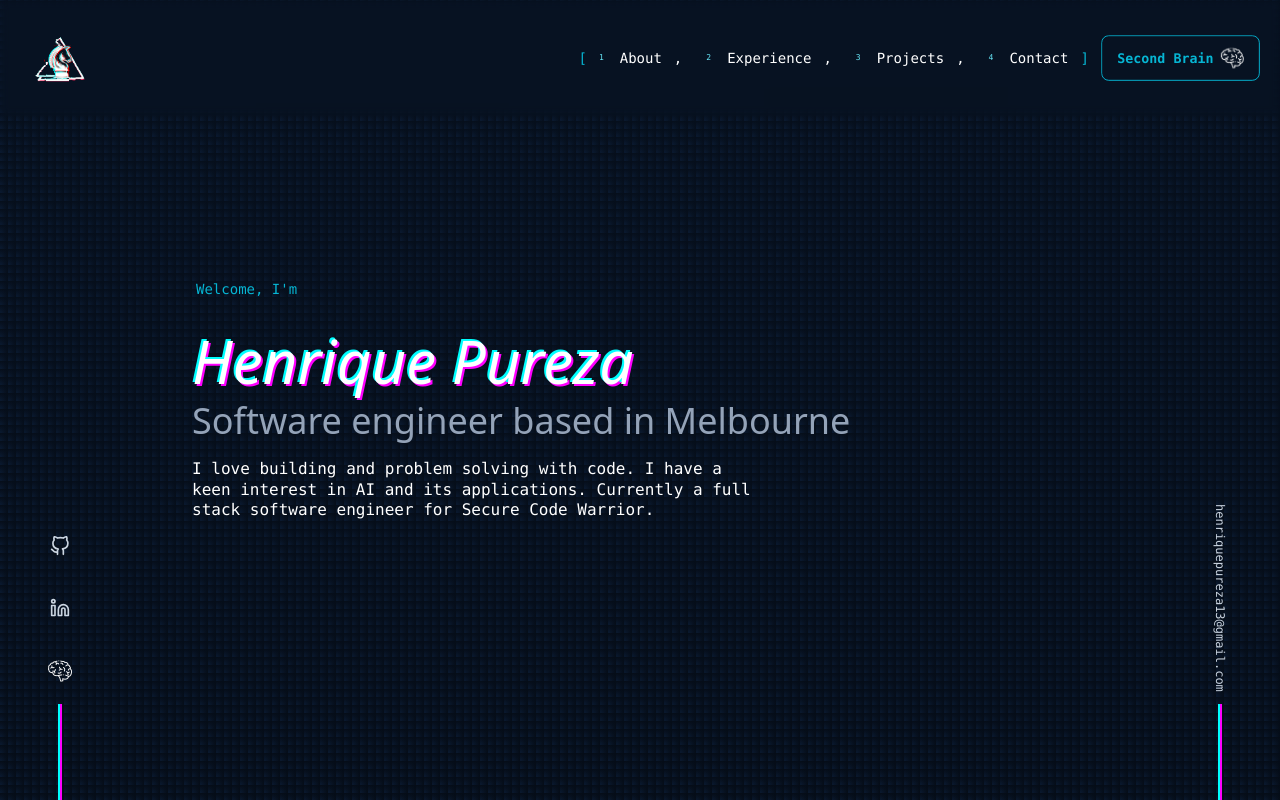
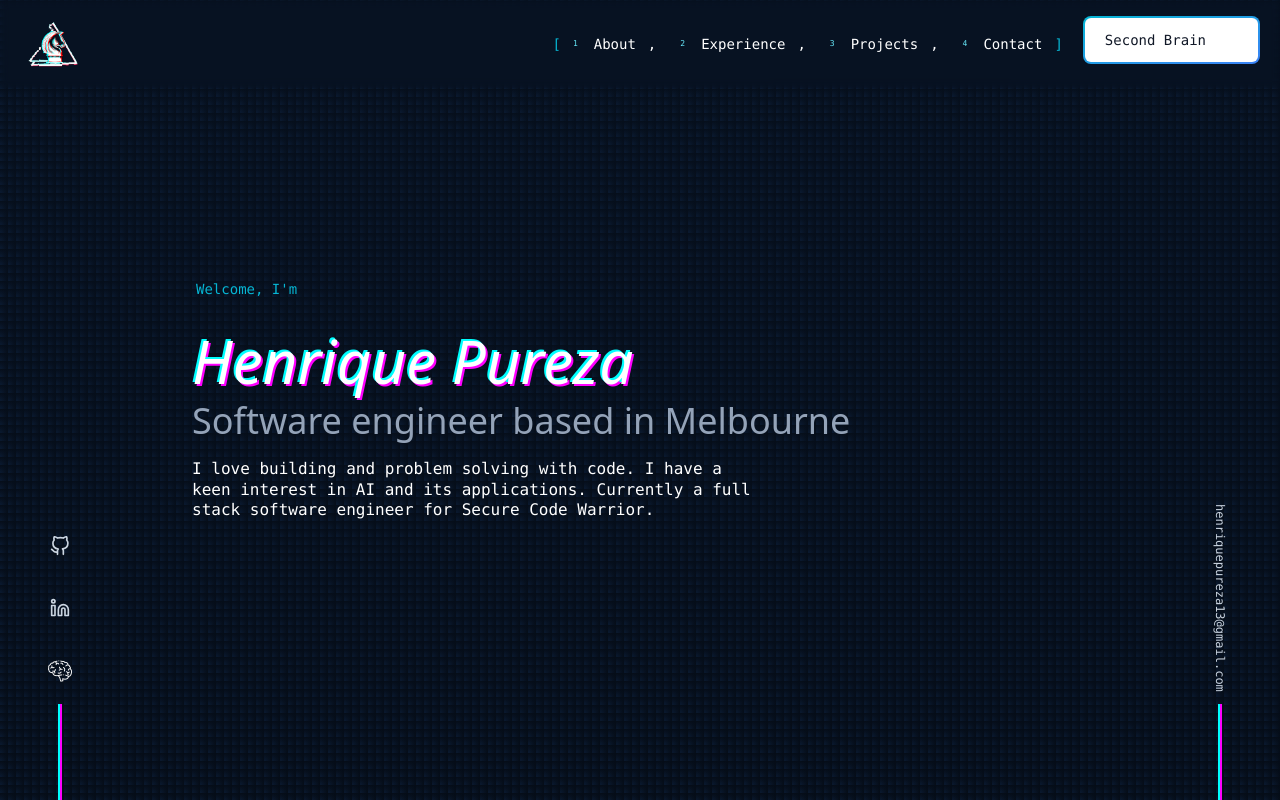
Before and after one commit to IkePureza/portfolio, a Next.js app: page / in a window 1280 px wide. Shown: the top 800 px of the page. Built offline with nearby package versions, Linux system fonts and the light colour scheme.

Commit message:
Fix second brain button

```diff
--- a/src/components/Button.tsx
+++ b/src/components/Button.tsx
@@ -5,13 +5,14 @@ interface ButtonProps {
   children: ReactNode;
   href: string;
 }
+
 export const Button = (props: ButtonProps) => {
   return (
     <Link
       href={props.href}
       className="max-w-max relative inline-flex items-center justify-center p-0.5 mb-2 mr-2 overflow-hidden text-sm font-medium text-gray-900 rounded-lg group bg-gradient-to-br from-cyan-500 to-blue-500 group-hover:from-cyan-500 group-hover:to-blue-500 hover:text-white dark:text-white focus:ring-4 focus:outline-none focus:ring-cyan-200 dark:focus:ring-cyan-800"
     >
-      <span className="relative px-5 py-2.5 transition-all ease-in duration-75 bg-white dark:bg-gray-900 rounded-md group-hover:bg-opacity-0">
+      <span className="relative px-5 py-2.5 transition-all ease-in duration-75 bg-white dark:bg-gray-900 rounded-md group-hover:bg-opacity-0 flex items-center space-x-2">
         {props.children}
       </span>
     </Link>
--- a/src/components/NavBar.tsx
+++ b/src/components/NavBar.tsx
@@ -3,8 +3,8 @@ import Link from "next/link";
 import React, { useState, useEffect } from "react";
 import IconLogo from "./icons/logo";
 import { IconSecondBrain } from "./icons/secondBrain";
+import ScrollLink from "./ScrollLink";
 import { Button } from "./Button";
-import ScrollLink from "./ScrollLink";
 
 const navBarItems = [
   { name: "About", url: "/#about" },
@@ -32,7 +32,7 @@ export const NavBar = () => {
 
   return (
     <div className="navbar backdrop-blur-sm fixed z-20">
-      <div className="navbar-start">
+      <div className="navbar-start ml-5">
         <IconLogo></IconLogo>
       </div>
       <div className="navbar-end">
@@ -71,6 +71,14 @@ export const NavBar = () => {
                   </ScrollLink>
                 </li>
               ))}
+            <li className="flex items-center">
+              <Button href="https://publish.obsidian.md/pureza-digital-garden/Welcome+to+my+Digital+Garden">
+                Second Brain
+                <div className="ml-2">
+                  <IconSecondBrain />
+                </div>
+              </Button>
+            </li>
           </ul>
         </div>
       </div>
@@ -94,11 +102,14 @@ export const NavBar = () => {
                 </ScrollLink>
               </li>
             ))}
-          <li className="text-cyan-500 mr-1 flex items-center">]</li>
+          <li className="text-cyan-500 mr-5 flex items-center">]</li>
           <li className="flex items-center">
-            <button className="btn btn-outline text-cyan-500 mx-1 flex items-center">
-              Second Brain <IconSecondBrain />
-            </button>
+            <Button href="https://publish.obsidian.md/pureza-digital-garden/Welcome+to+my+Digital+Garden">
+              Second Brain
+              <div className="ml-2">
+                <IconSecondBrain />
+              </div>
+            </Button>
           </li>
         </ul>
       </div>
--- a/src/components/icons/logo.tsx
+++ b/src/components/icons/logo.tsx
@@ -5,9 +5,9 @@ const IconLogo = () => (
   <div>
     <Image
       priority
-      src="/logo.svg"
-      height={100}
-      width={100}
+      src="/logo_bigger.svg"
+      height={50}
+      width={50}
       alt="logo"
       className="max-w-none"
     />
```
Also changed, not shown: public/logo_bigger.svg (added).
